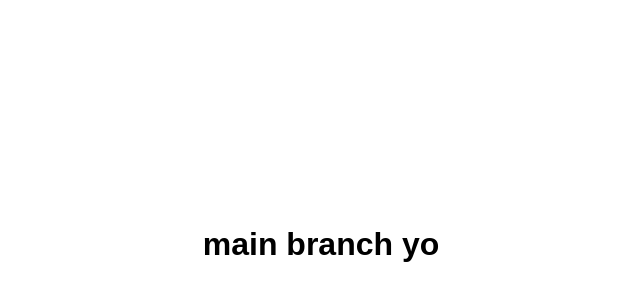
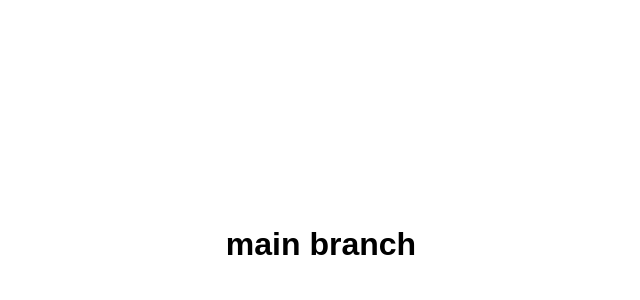
Before and after one commit to jldec/test-branch-preview, a website: page assets/index.html in a window 1280 px wide. Shown: the part 164-464 px from the top of the page, without its empty margins (319-959 px from the left). Drawn offline with Linux system fonts and the light colour scheme.

Commit message:
Update index.html

```diff
--- a/assets/index.html
+++ b/assets/index.html
@@ -7,7 +7,7 @@
 </head>
 <body style="font-family: sans-serif;">
     <div style="display: flex; justify-content: center; align-items: center; height: 100vh;">
-        <h1>main branch yo</h1>
+        <h1>main branch</h1>
     </div>
 </body>
 </html>
```
